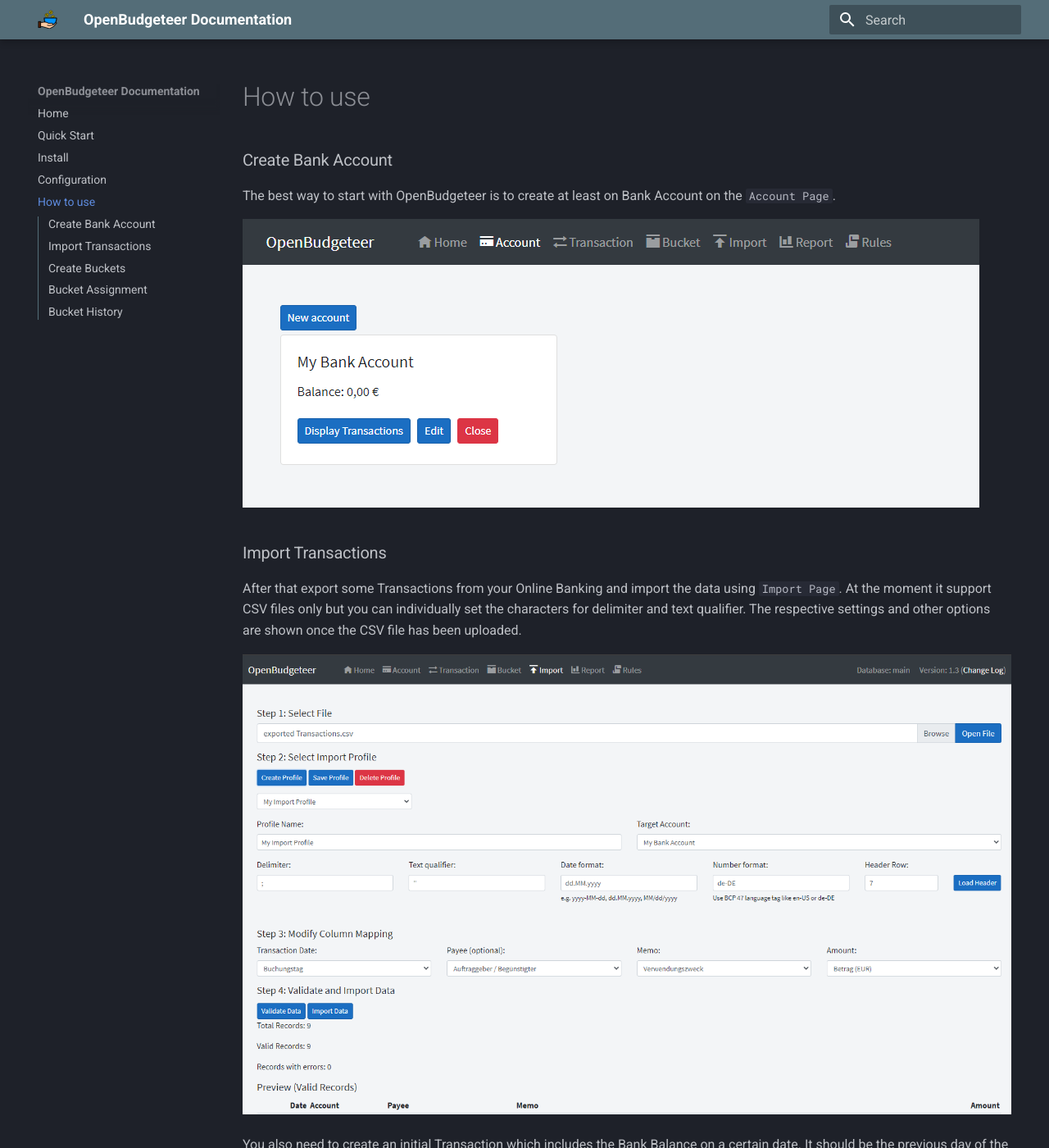
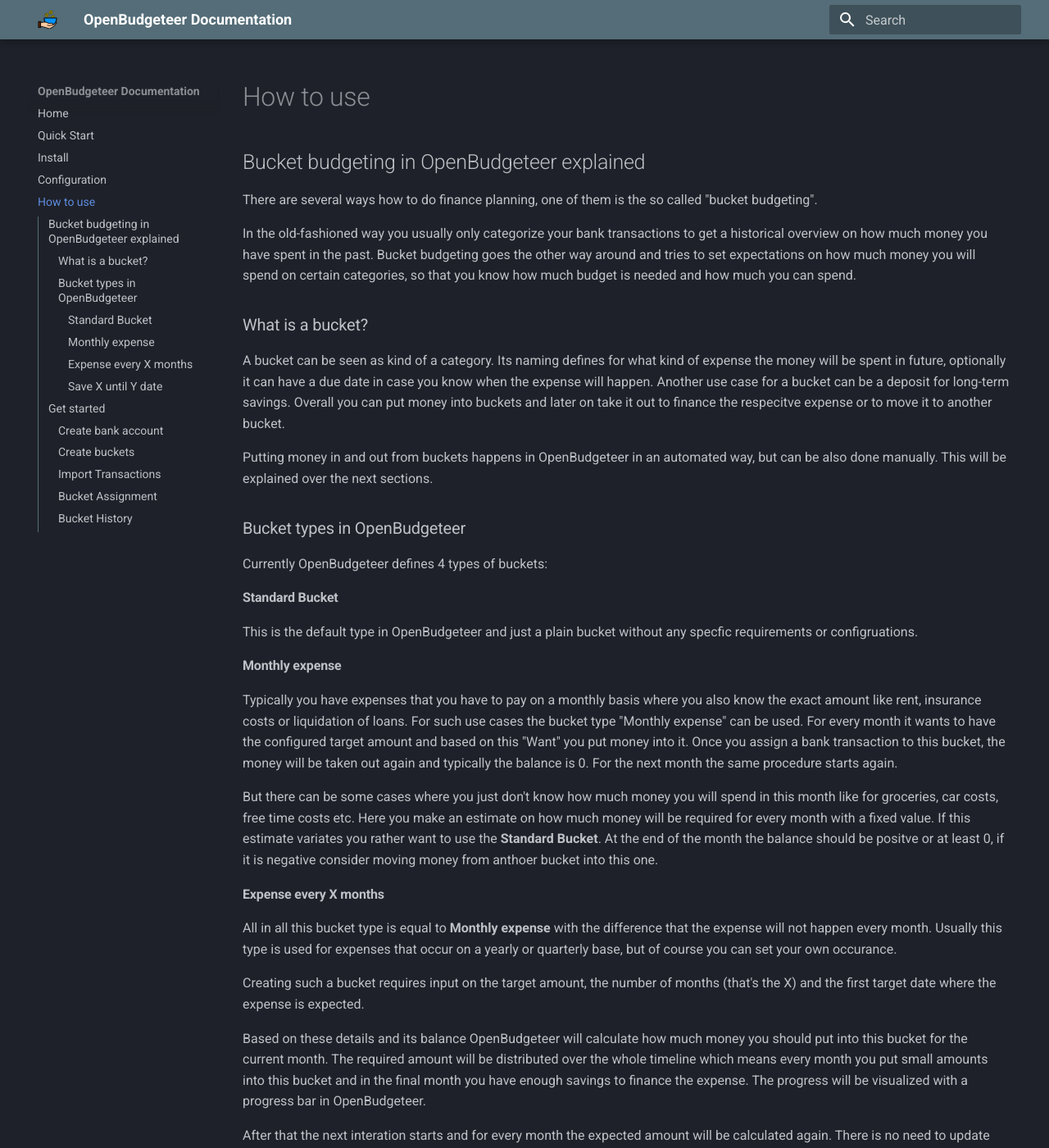
Before and after one commit to openbudgeteer/openbudgeteer.github.io, an MkDocs documentation site: the page built from docs/how-to.md, in a window 1280 px wide and 1400 px high. Shown: the whole window at 82% size. Built offline with MkDocs 1.6.1 and Material for MkDocs 9.7.7, drawn with Linux system fonts in a browser that asks for light colours; some of the changed text lies outside the part shown.

Commit message:
WIP how-to

```diff
--- a/docs/how-to.md
+++ b/docs/how-to.md
@@ -1,10 +1,62 @@
 # How to use
 
-### Create Bank Account
+## Bucket budgeting in OpenBudgeteer explained
 
-The best way to start with OpenBudgeteer is to create at least on Bank Account on the `Account Page`.
+There are several ways how to do finance planning, one of them is the so called "bucket budgeting".
+
+In the old-fashioned way you usually only categorize your bank transactions to get a historical overview on how much money you have spent in the past. Bucket budgeting goes the other way around and tries to set expectations on how much money you will spend on certain categories, so that you know how much budget is needed and how much you can spend.
+
+### What is a bucket?
+
+A bucket can be seen as kind of a category. Its naming defines for what kind of expense the money will be spent in future, optionally it can have a due date in case you know when the expense will happen. Another use case for a bucket can be a deposit for long-term savings. Overall you can put money into buckets and later on take it out to finance the respecitve expense or to move it to another bucket.
+
+Putting money in and out from buckets happens in OpenBudgeteer in an automated way, but can be also done manually. This will be explained over the next sections.
+
+### Bucket types in OpenBudgeteer
+
+Currently OpenBudgeteer defines 4 types of buckets:
+
+#### Standard Bucket
+
+This is the default type in OpenBudgeteer and just a plain bucket without any specfic requirements or configruations.
+
+#### Monthly expense
+
+Typically you have expenses that you have to pay on a monthly basis where you also know the exact amount like rent, insurance costs or liquidation of loans. For such use cases the bucket type "Monthly expense" can be used. For every month it wants to have the configured target amount and based on this "Want" you put money into it. Once you assign a bank transaction to this bucket, the money will be taken out again and typically the balance is 0. For the next month the same procedure starts again.
+
+But there can be some cases where you just don't know how much money you will spend in this month like for groceries, car costs, free time costs etc. Here you make an estimate on how much money will be required for every month with a fixed value. If this estimate variates you rather want to use the **Standard Bucket**. At the end of the month the balance should be positve or at least 0, if it is negative consider moving money from anthoer bucket into this one.
+
+#### Expense every X months
+
+All in all this bucket type is equal to **Monthly expense** with the difference that the expense will not happen every month. Usually this type is used for expenses that occur on a yearly or quarterly base, but of course you can set your own occurance.
+
+Creating such a bucket requires input on the target amount, the number of months (that's the X) and the first target date where the expense is expected.
+
+Based on these details and its balance OpenBudgeteer will calculate how much money you should put into this bucket for the current month. The required amount will be distributed over the whole timeline which means every month you put small amounts into this bucket and in the final month you have enough savings to finance the expense. The progress will be visualized with a progress bar in OpenBudgeteer.
+
+After that the next interation starts and for every month the expected amount will be calculated again. There is no need to update the target date in the config for this bucket (as said it's only for the first target date).
+
+#### Save X until Y date
+
+This bucket type you use if you want to save a fixed amount of money every month until a specific target date.
+
+## Get started
+
+### Create bank account
+
+The best way to start with OpenBudgeteer is to create at least one bank account on the `Account Page`. There is not much to configure here, just enter a name and that's it.
 
 ![Screenshot 2](assets/screenshot2.png)
+
+### Create buckets
+
+With creating your buckets you immediately make your finance planning. Think about what kind of expenses you have, how you could group them and how they occur.
+
+On the first level you create a bucket group which is just a clustering of similar buckets. There is no specfic logic behind that, it's just for visual purposes.
+
+Once you have some Transactions imported you can start creating Buckets on the `Bucket Page`. If you don't know what kind of Buckets you need, maybe start with some Buckets for your monthly or even yearly expenses like Car Insurance, Property Taxes, Instalments etc. and Buckets for your regular needs like Groceries or Gas. You can also create a Bucket for your next big trip by putting some money into it every month.
+
+If you are happy with your setup, put some money into your Buckets. You can do it manually or automatically if a Bucket has a Want for the current month.
 
 ### Import Transactions
 
@@ -20,11 +72,7 @@
 
 ![Screenshot 4](assets/screenshot4.png)
 
-### Create Buckets
 
-Once you have some Transactions imported you can start creating Buckets on the `Bucket Page`. If you don't know what kind of Buckets you need, maybe start with some Buckets for your monthly or even yearly expenses like Car Insurance, Property Taxes, Instalments etc. and Buckets for your regular needs like Groceries or Gas. You can also create a Bucket for your next big trip by putting some money into it every month.
-
-If you are happy with your setup, put some money into your Buckets. You can do it manually or automatically if a Bucket has a Want for the current month.
 
 ### Bucket Assignment
 
```
